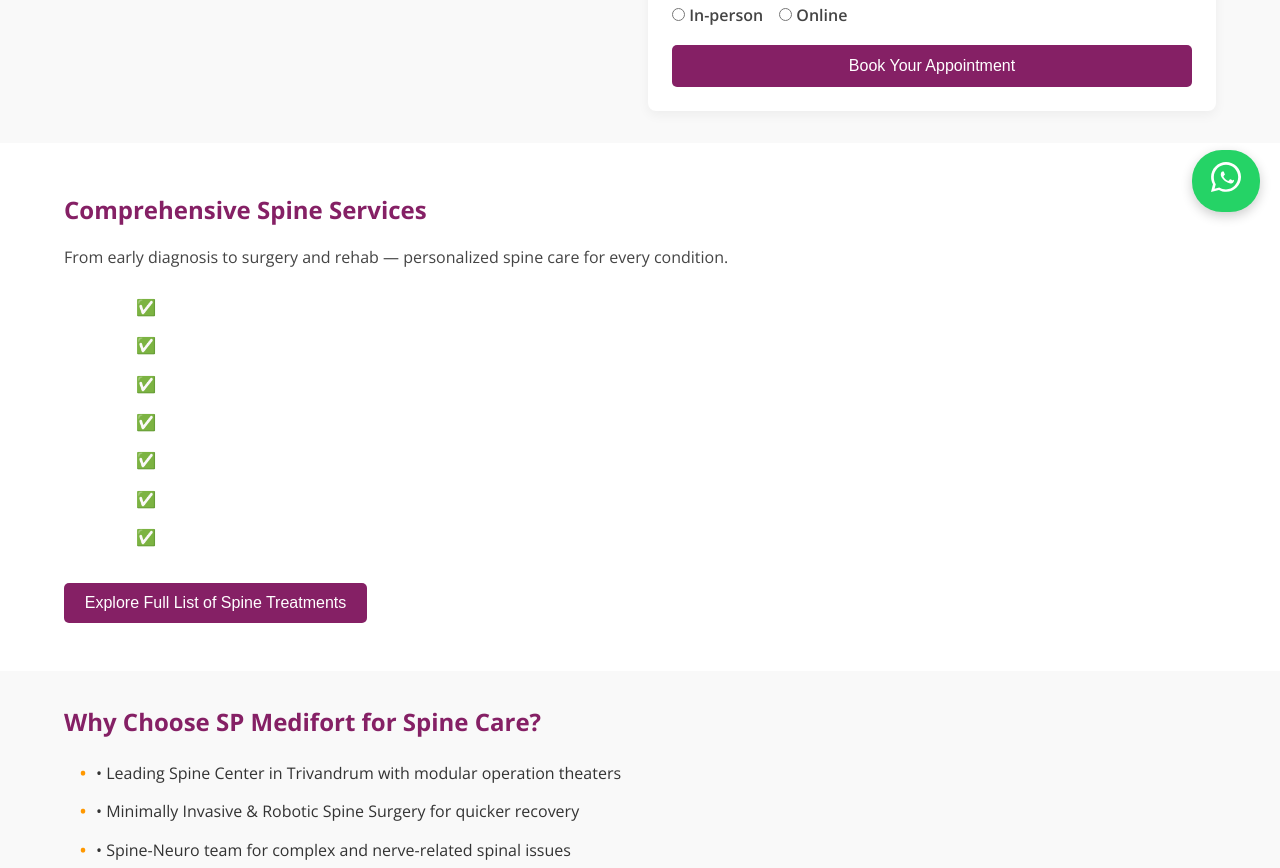
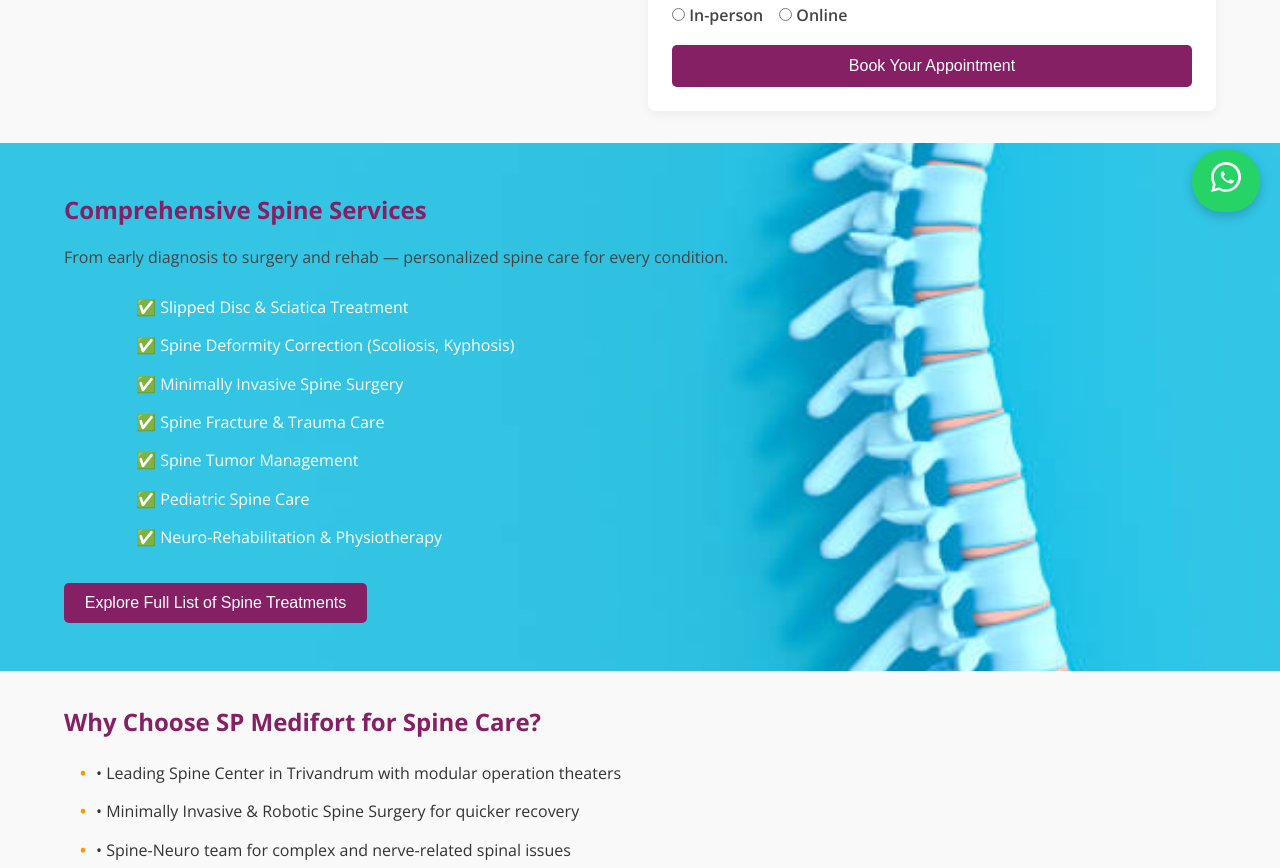
Before and after one commit to pranaydo/Landing-page-for-hospital, a plain HTML site: page index.html in a window 1280 px wide. Shown: the part 568-1436 px from the top of the page. Drawn offline with nearby package versions, Linux system fonts and the light colour scheme.

Commit message:
bug fixed

```diff
--- a/style.css
+++ b/style.css
@@ -209,7 +209,7 @@ h2 {
   padding: 2rem 0;
   background-color: #ffffff;
   align-items: center;
-  background-image: url("./istockphoto-1165527764-612x612.jpg");
+  background-image: url("./assets/istockphoto-1165527764-612x612.jpg");
   background-size: cover;
   background-position: center;
   background-repeat: no-repeat;
```
